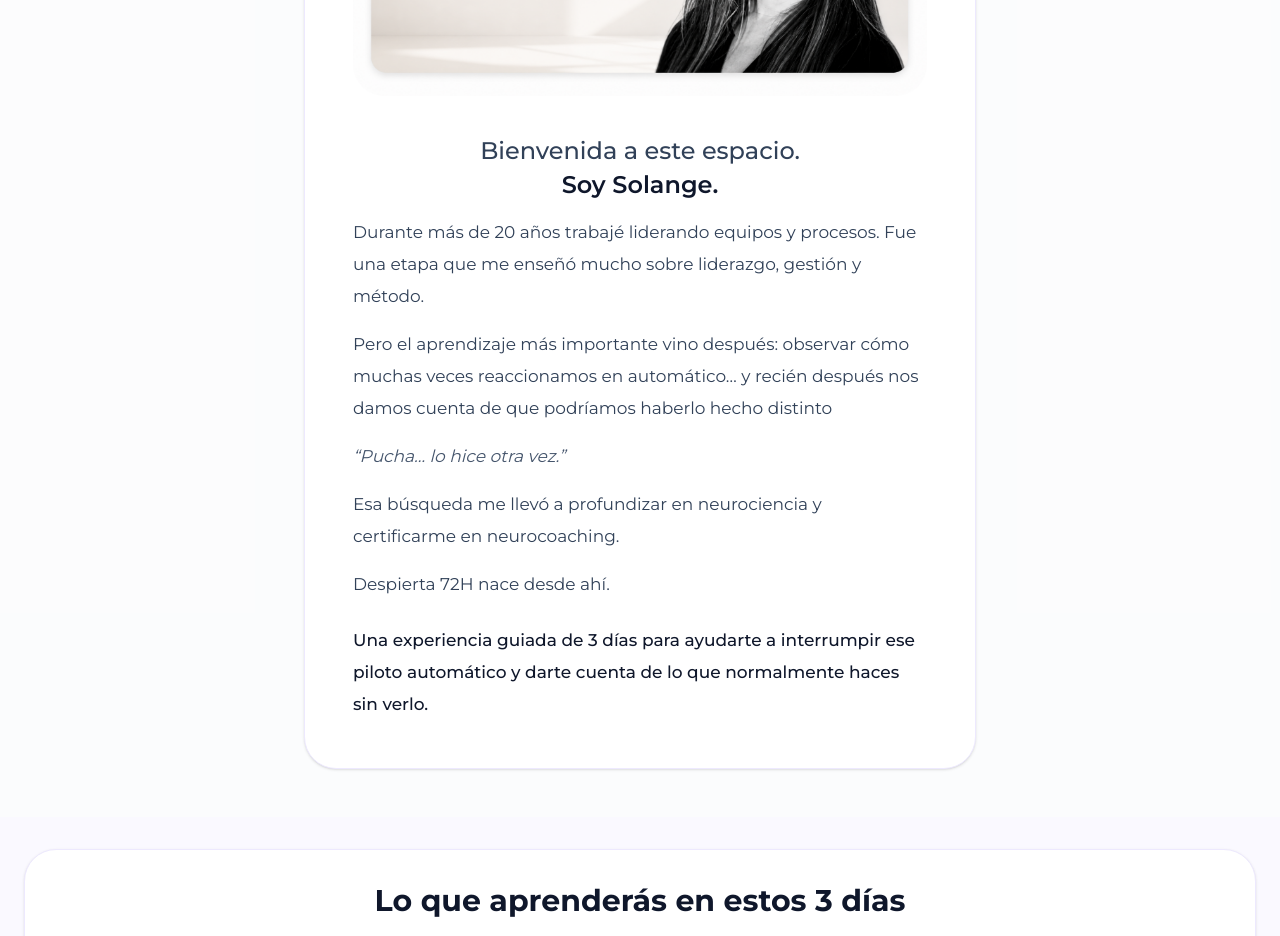
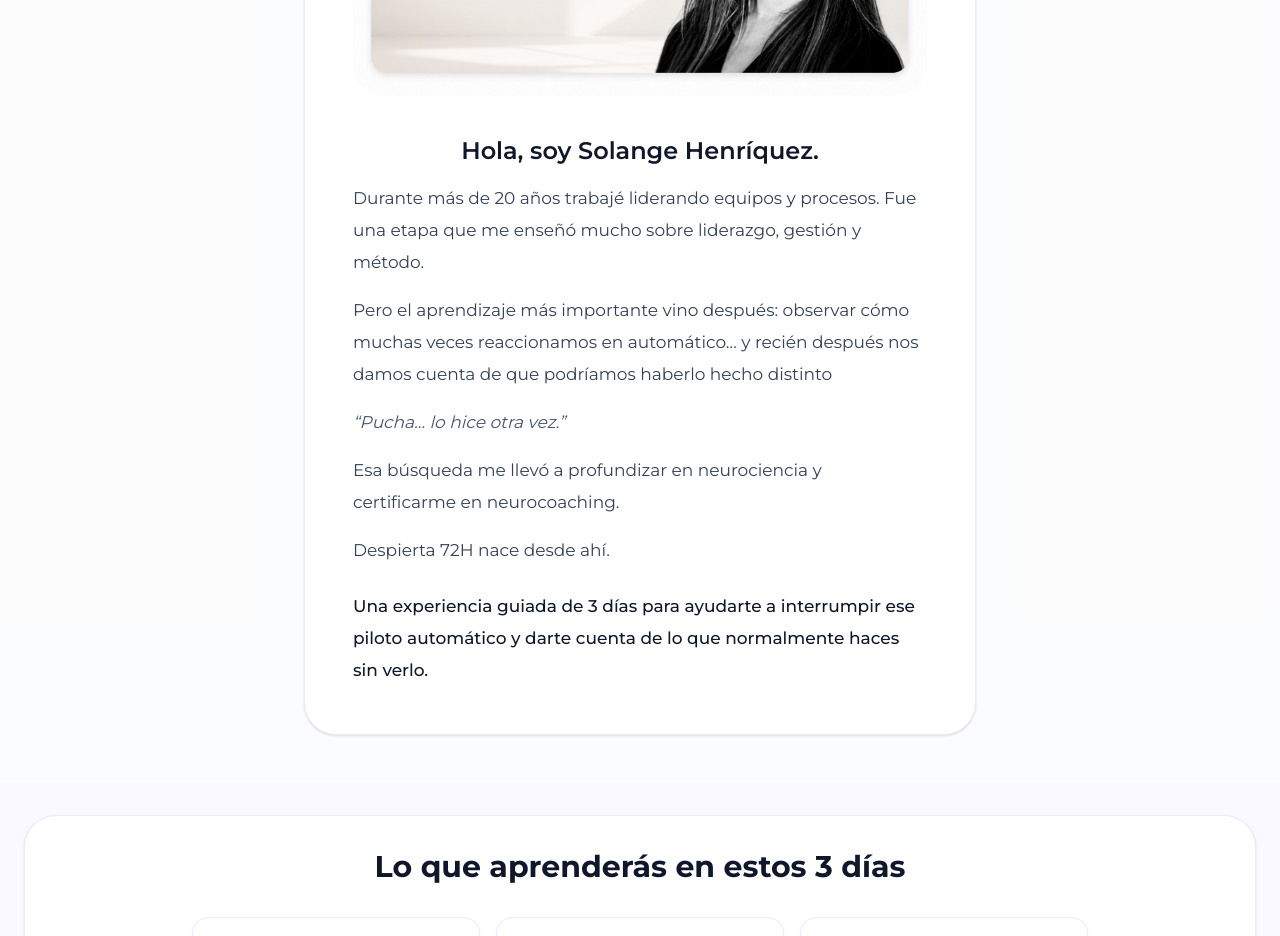
Before and after one commit to cursossolange/despierta-72h, a React (Vite) app: page / in a window 1280 px wide. Shown: the part 1420-2356 px from the top of the page. Built offline with nearby package versions, Linux system fonts and the light colour scheme; no server answers.

Commit message:
Update greeting text in LandingPage component

```diff
--- a/src/components/LandingPage.tsx
+++ b/src/components/LandingPage.tsx
@@ -234,10 +234,9 @@ export default function LandingPage({ onPurchase }: LandingPageProps) {
 />
 
 <div className="space-y-4">
-  <h2 className="text-xl md:text-2xl font-medium text-slate-700 leading-tight text-center">
-    <span className="block">Bienvenida a este espacio.</span>
-    <span className="block mt-1 font-semibold text-slate-900">Soy Solange.</span>
-  </h2>
+  <h2 className="text-xl md:text-2xl font-semibold text-slate-900 leading-tight text-center">
+  Hola, soy Solange Henríquez.
+</h2>
 
   <div className="text-sm md:text-[17px] text-slate-700 leading-8 font-normal space-y-4 max-w-2xl mx-auto text-left">
 
```
